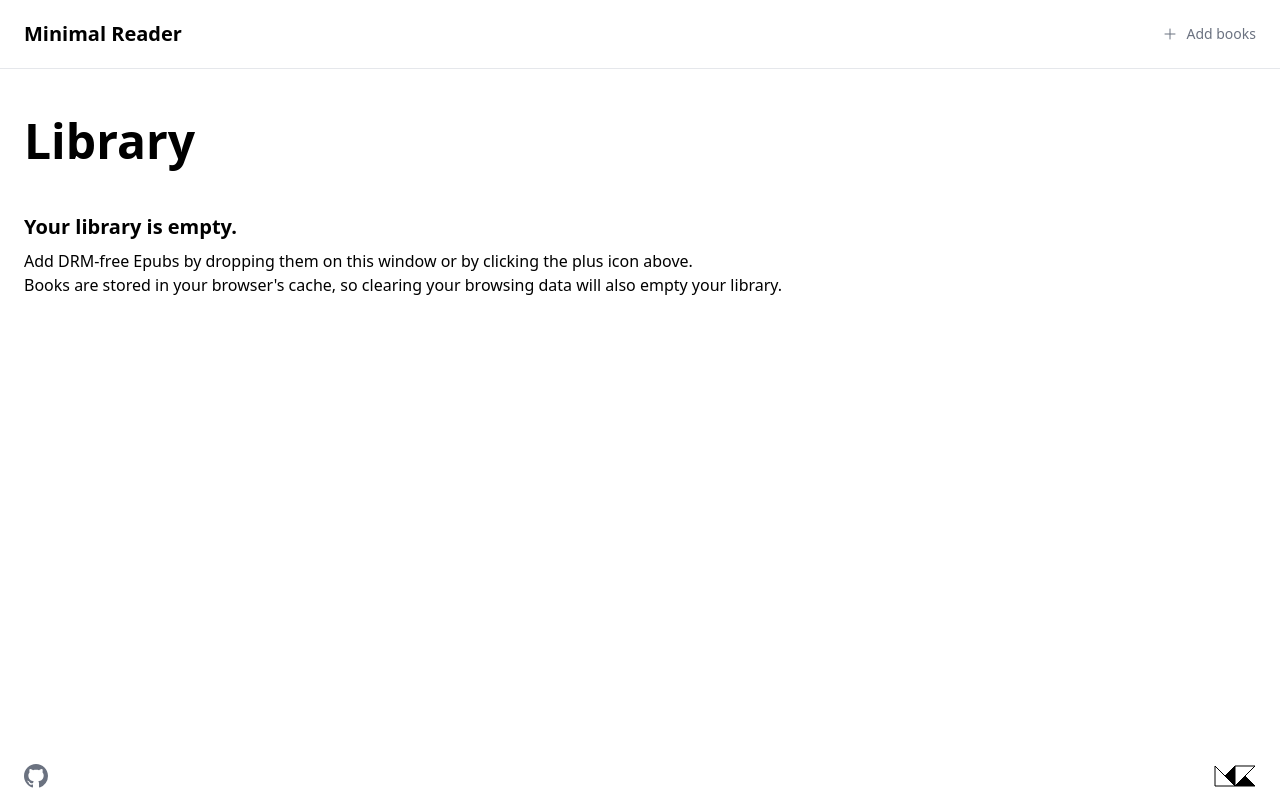
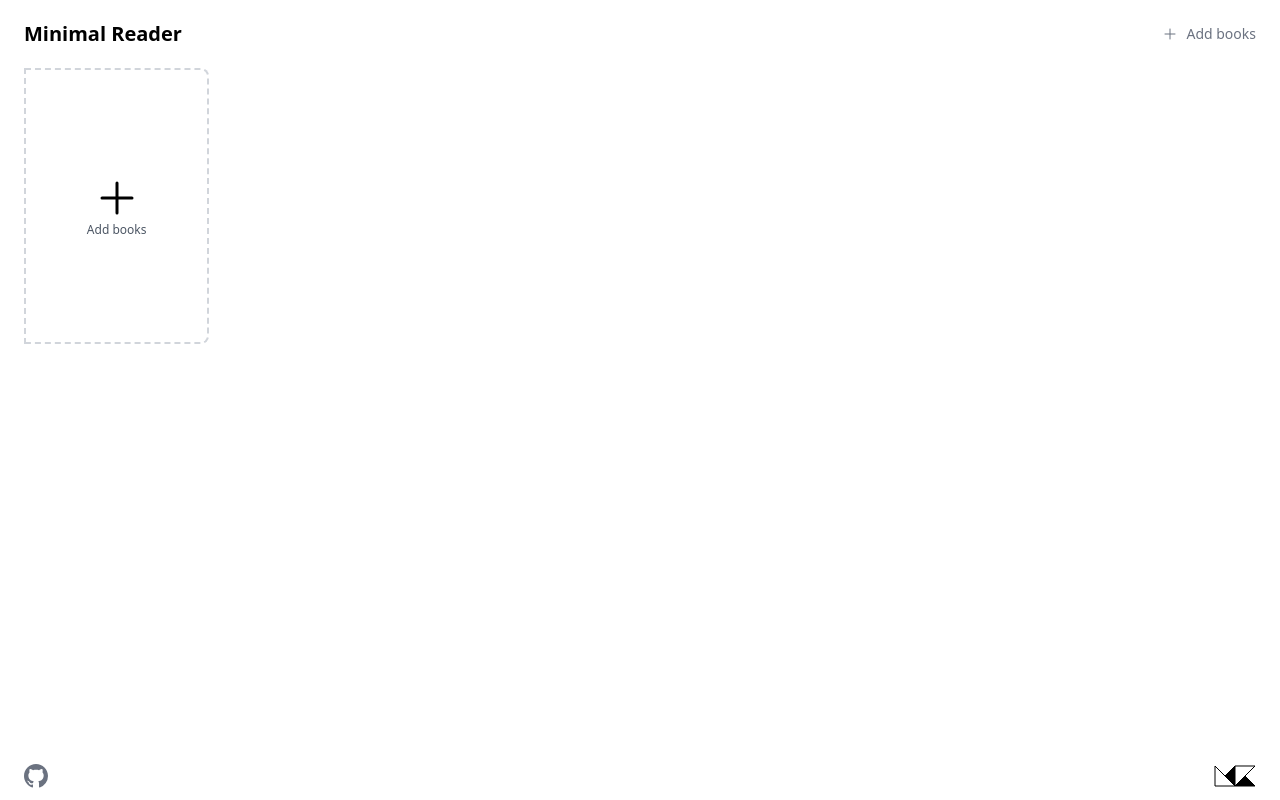
Before and after one commit to MattKevan/minimal-reader, a Vue app: page / in a window 1280 px wide. Built offline with nearby package versions, Linux system fonts and the light colour scheme.

Commit message:
Better empty state

```diff
--- a/src/components/common/BookThumbnail.vue
+++ b/src/components/common/BookThumbnail.vue
@@ -8,8 +8,8 @@
     <div class="hover:bg-black/20 transition duration-200 ">
       <div class="default-cover w-full aspect-[3/4.5] rounded-r-lg flex flex-col overflow-hidden bg-gradient-to-b from-transparent to-black/20">
         <div class=" p-4">
-      <h2 class="font-semibold text-xl tracking-tight leading-snug text-white">{{ truncatedTitle }}</h2>
-      <p v-if="book.author && book.author !== 'Unknown Author'" class="text-xl font-semibold text-black">{{ book.author }}</p>
+        <h2 class="font-semibold text-xl tracking-snug leading-snug text-white">{{ truncatedTitle }}</h2>
+        <p v-if="book.author && book.author !== 'Unknown Author'" class="text-xl tracking-snug leading-snug font-semibold text-black">{{ book.author }}</p>
       </div>
       </div>
       <button
--- a/src/components/common/Header.vue
+++ b/src/components/common/Header.vue
@@ -1,14 +1,14 @@
 <!-- Header.vue -->
 <template>
-  <header class="flex sticky top-0 justify-start flex-nowrap z-50 w-full bg-white border-b border-gray-200 text-sm py-3 sm:py-0 dark:bg-black dark:border-neutral-700">
+  <header class="flex sticky top-0 justify-start flex-nowrap z-50 w-full bg-white  text-sm py-3 sm:py-0 dark:bg-black ">
     <nav class="relative w-full px-4 items-center justify-between sm:px-6" aria-label="Global">
       <div class="flex items-center justify-between">
-        <a class="text-xl font-semibold" href="#" aria-label="Brand">Minimal Reader</a>
+        <h1><a class="text-xl font-semibold" href="#" aria-label="Brand">Minimal Reader</a></h1>
         <div @click="triggerUpload" style="cursor: pointer;" class="upload-button flex items-center gap-x-2 font-medium text-gray-500 hover:text-blue-600 py-2 sm:py-0 sm:ms-4 sm:my-6 sm:ps-6 dark:border-neutral-700 dark:text-neutral-400 dark:hover:text-blue-500">
             <input type="file" @change="handleFileChange" id="bookInput" multiple style="display: none" />
             <svg xmlns="http://www.w3.org/2000/svg" fill="none" viewBox="0 0 24 24" stroke-width="1.5" stroke="currentColor" class="size-4">
-  <path stroke-linecap="round" stroke-linejoin="round" d="M12 4.5v15m7.5-7.5h-15" />
-</svg>
+              <path stroke-linecap="round" stroke-linejoin="round" d="M12 4.5v15m7.5-7.5h-15" />
+            </svg>
 
             Add books
           </div>
--- a/src/views/HomeView.vue
+++ b/src/views/HomeView.vue
@@ -3,15 +3,14 @@
     <AppHeader @upload-books="uploadBooks" />
 
     <div class="drop flex-grow" @dragover.prevent @drop="uploadBooks">
-      <div class="content w-full px-4 sm:px-6">
-        <h1 class="md:my-12 my-8 text-4xl md:text-5xl font-bold">Library</h1>
-        <div v-if="books.length === 0" class="placeholder">
-          <p class="text-xl mb-2"><strong>Your library is empty.</strong></p>
-          <p>Add DRM-free Epubs by dropping them on this window or by clicking the plus icon above.</p>
-          <p class="xs">Books are stored in your browser's cache, so clearing your browsing data will also empty your library.</p>
-        </div>
+      <div class="content w-full px-4  sm:px-6">
+
+
 
         <div id="bookCatalog" class="grid grid-cols-2 sm:grid-cols-3 md:grid-cols-4 lg:grid-cols-6 gap-4 sm:gap-6">
+
+
+
             <BookThumbnail
               v-for="(book, index) in books"
               :key="index"
@@ -19,6 +18,21 @@
               @open-book="openBook"
               @delete-book="deleteBook"
             />
+            <div class="book-item group overflow-hidden relative hover:cursor-pointer transition rounded-r-lg  hover:bg-black/10 dark:hover:bg-gray-900 duration-200 border-dashed border-2 border-gray-300 dark:border-gray-700">
+
+            <div @click="triggerUpload" class="default-cover w-full aspect-[3/4.5] rounded-r-lg flex flex-col overflow-hidden items-center font-medium text-lg ">
+            <input type="file" @change="handleFileChange" id="bookInput" multiple style="display: none" />
+            <div class="flex flex-col items-center m-auto">
+            <svg xmlns="http://www.w3.org/2000/svg" fill="none" viewBox="0 0 24 24" stroke-width="1.5" stroke="currentColor" class="size-12">
+              <path stroke-linecap="round" stroke-linejoin="round" d="M12 4.5v15m7.5-7.5h-15" />
+            </svg>
+            <p class="text-xs text-gray-600 dark:text-gray-500">Add books</p>
+
+          </div>
+            </div>
+          </div>
+
+
         </div>
       </div>
     </div>
@@ -57,6 +71,12 @@ export default {
     }
   },
   methods: {
+    triggerUpload() {
+      document.getElementById('bookInput').click();
+    },
+    handleFileChange(event) {
+      this.$emit('upload-books', event);
+    },
     getRandomColor() {
       return this.colors[Math.floor(Math.random() * this.colors.length)];
     },
```
Lines whose indentation alone changed are shown as unchanged.
